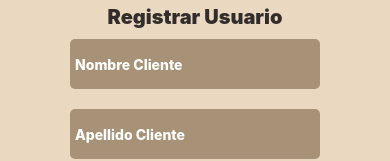
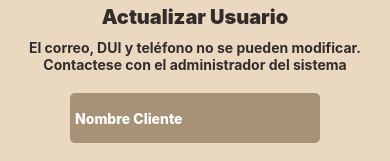
Before and after one commit to danielwilfredo/app-movil-coffeeshop, a React Native app: screen /UpdateUser in a window 390 px wide. Shown: the top 161 px of the page. Built offline with nearby package versions, Linux system fonts and the light colour scheme; no server answers.

Commit message:
funcionalidad de editar perfil con api que permite cambiar solamente nombre, apellido, direccion

```diff
--- a/src/components/Inputs/InputEmail.js
+++ b/src/components/Inputs/InputEmail.js
@@ -1,7 +1,7 @@
 
 import { StyleSheet, TextInput, Platform} from 'react-native';
 
-export default function InputEmail({placeHolder, setValor, setTextChange}) {
+export default function InputEmail({placeHolder, setValor, setTextChange, setEditable}) {
 
   return (
 
@@ -12,6 +12,7 @@ export default function InputEmail({placeHolder, setValor, setTextChange}) {
     placeholderTextColor={'#FFF'}
     onChangeText={setTextChange}
     keyboardType="email-address"
+    editable={setEditable}
     />
 
   );
--- a/src/screens/Home.js
+++ b/src/screens/Home.js
@@ -2,6 +2,7 @@ import React, { useEffect, useState } from 'react';
 import { View, Text, StyleSheet, Alert, Image } from 'react-native';
 import Buttons from '../components/Buttons/Button';
 import * as Constantes from '../utils/constantes';
+import { useFocusEffect } from '@react-navigation/native';
 
 export default function Home({ navigation }) {
   const [nombre, setNombre] = useState(null);
@@ -47,10 +48,12 @@ export default function Home({ navigation }) {
     }
   };
 
-  useEffect(() => {
-    getUser();
-  }, []);
-
+    // logica para cargar los datos del usuario al cargar la pantalla
+    useFocusEffect(
+      React.useCallback(() => {
+          getUser();
+      }, [])
+  );
   return (
     <View style={styles.container}>
       <Image
--- a/src/screens/SignUp.js
+++ b/src/screens/SignUp.js
@@ -161,7 +161,8 @@ return (
                 <InputEmail
                     placeHolder='Email Cliente'
                     setValor={email}
-                    setTextChange={setEmail} />
+                    setTextChange={setEmail}
+                    setEditable={true}/>
                 <InputMultiline
                     placeHolder='Dirección Cliente'
                     setValor={setDireccion}
--- a/src/screens/UpdateUser.js
+++ b/src/screens/UpdateUser.js
@@ -3,7 +3,7 @@ import React, { useState } from 'react';
 import { useFocusEffect } from '@react-navigation/native';
 import * as Constantes from '../utils/constantes'
 import Constants from 'expo-constants';
-//Import de componentes
+// Import de componentes
 import Input from '../components/Inputs/Input'
 import InputMultiline from '../components/Inputs/InputMultiline'
 import Buttons from '../components/Buttons/Button';
@@ -26,16 +26,14 @@ export default function UpdateUser({ navigation }) {
   const duiRegex = /^\d{8}-\d$/;
   const telefonoRegex = /^\d{4}-\d{4}$/;
 
-
-       // funcion para llenar los inputs con los tados del usuario
-
+  // Funcion para llenar los inputs con los datos del usuario
   const fillData = async () => {
     try {
         const response = await fetch(`${ip}/coffeeshop/api/services/public/cliente.php?action=getUser`, {
             method: 'GET'
         });
         const data = await response.json();
-            console.log("Data en actualizar consultada",data);
+        console.log("Data en actualizar consultada", data);
         if (data.status) {
             console.log(data.name, 'Valor de editar perfil')
             setNombre(data.name.nombre_cliente);
@@ -52,15 +50,15 @@ export default function UpdateUser({ navigation }) {
     }
   };
 
-    // logica para cargar los datos del usuario al cargar la pantalla
+  // Logica para cargar los datos del usuario al cargar la pantalla
   useFocusEffect(
     React.useCallback(() => {
         fillData();
     }, [])
   );
+
   const editProfile = async () => {
     try {
-
         console.log("Datos a enviar", nombre, apellido, email, direccion, dui, telefono)
 
         // Validar los campos
@@ -75,13 +73,14 @@ export default function UpdateUser({ navigation }) {
             Alert.alert("El teléfono debe tener el formato correcto (####-####)");
             return;
         }
+
         // Si todos los campos son válidos, proceder con la creación del usuario
         const formData = new FormData();
         formData.append('nombreCliente', nombre);
         formData.append('apellidoCliente', apellido);
-            formData.append('correoCliente', email);
+        // formData.append('correoCliente', email);
         formData.append('direccionCliente', direccion);
-            formData.append('telefonoCliente', telefono);
+        // formData.append('telefonoCliente', telefono);
         const response = await fetch(`${ip}/coffeeshop/api/services/public/cliente.php?action=editProfile`, {
             method: 'POST',
             body: formData
@@ -95,15 +94,12 @@ export default function UpdateUser({ navigation }) {
                 { text: 'OK', onPress: () => fillData() },
             ], { icon: 'success' });
         } else {
-                Alert.alert('Error caca', data.error);
+            Alert.alert('Error', data.error);
         }
     } catch (error) {
         Alert.alert('Ocurrió un error al intentar crear el usuario');
     }
   };
-
-
-
 
   const volverInicio = () => {
     navigation.navigate('TabNavigator');
@@ -112,7 +108,8 @@ export default function UpdateUser({ navigation }) {
   return (
     <View style={styles.container}>
         <ScrollView contentContainerStyle={styles.scrollViewStyle}>
-        <Text style={styles.texto}>Registrar Usuario</Text>
+            <Text style={styles.texto}>Actualizar Usuario</Text>
+            <Text style={styles.infoText}>El correo, DUI y teléfono no se pueden modificar. Contactese con el administrador del sistema</Text>
             <Input
                 placeHolder='Nombre Cliente'
                 setValor={nombre}
@@ -126,31 +123,33 @@ export default function UpdateUser({ navigation }) {
             <InputEmail
                 placeHolder='Email Cliente'
                 setValor={email}
-            setTextChange={setEmail} />
+                setTextChange={setEmail}
+                setEditable={false}
+            />
             <InputMultiline
                 placeHolder='Dirección Cliente'
                 setValor={setDireccion}
                 valor={direccion}
-            setTextChange={setDireccion} />
+                setTextChange={setDireccion}
+            />
             <MaskedInputDui
                 dui={dui}
                 setDui={setDui}
-            setEditable={false}/>
-
+                setEditable={false}
+            />
             <MaskedInputTelefono
                 telefono={telefono}
-            setTelefono={setTelefono} />
+                setTelefono={setTelefono}
+                setEditable={false}
+            />
             <Buttons
                 textoBoton='Editar Usuario'
                 accionBoton={editProfile}
             />
-
             <Buttons
                 textoBoton='Volver al Inicio'
                 accionBoton={volverInicio}
             />
-
-
         </ScrollView>
     </View>
   );
@@ -160,7 +159,7 @@ const styles = StyleSheet.create({
   container: {
     flex: 1,
     backgroundColor: '#EAD8C0',
-      paddingTop: Constants.statusBarHeight + 5, // el 5 es para darle un pequeño margen cuando hay una camara en el centro de la pantalla
+    paddingTop: Constants.statusBarHeight + 5, // el 5 es para darle un pequeño margen cuando hay una cámara en el centro de la pantalla
   },
   scrollViewStyle: {
     alignItems: 'center',
@@ -170,11 +169,17 @@ const styles = StyleSheet.create({
     color: '#322C2B', fontWeight: '900',
     fontSize: 20
   },
+  infoText: {
+    color: '#322C2B',
+    fontWeight: '700',
+    fontSize: 14,
+    marginVertical: 10,
+    textAlign: 'center'
+  },
   textRegistrar: {
     color: '#322C2B', fontWeight: '700',
     fontSize: 18
   },
-
   fecha: {
     fontWeight: '600',
     color: '#FFF'
```
Lines whose indentation alone changed are shown as unchanged.
